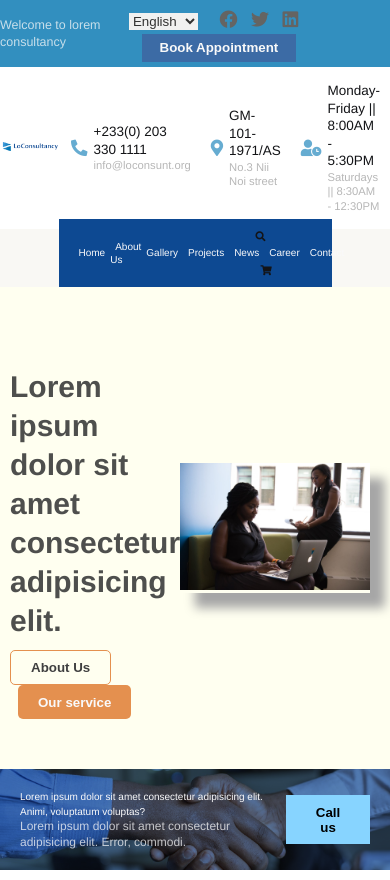
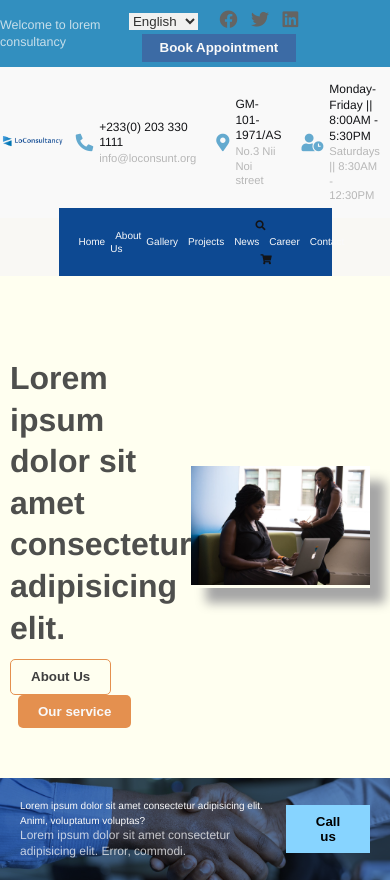
Before and after one commit to habeeb25/Consultancy-website, a website: page index.html in a window 390 px wide. Drawn offline with Linux system fonts and the light colour scheme; files whose address does not match are found by name.

Commit message:
minimized specificity

```diff
--- a/CSS/style.css
+++ b/CSS/style.css
@@ -2,9 +2,9 @@
 :root {
   font-size: 10px;
 
-  --main__heading: clamp(30px, (100vw)/35, 70px);
-  --sub__heading: clamp(26px, (75vw)/35, 55px);
-  --sub__sub__heading: clamp(24px, (50vw)/35, 40px);
+  --main__heading: clamp(3.2rem, (100vw)/35, 6.4rem);
+  --sub__heading: clamp(2.6rem, (75vw)/35, 5.5rem);
+  --sub__sub__heading: clamp(2.4rem, (50vw)/35, 4rem);
 
   --main__font__family: Helvetica, Arial, sans-serif;
 
@@ -35,7 +35,7 @@
 
 body {
   font-family: var(--main__font__family);
-  font-size: clamp(12px, 1rem * (1vw + 1vh) / 2, 35px);
+  font-size: clamp(12px, 1rem * (1vw + 1vh) / 2, 2rem);
   line-height: 1.3;
   max-width: 100vw;
   color: var(--txt__onPri);
@@ -64,6 +64,7 @@ h4 {
 
 a {
   text-decoration: none;
+  color: var(--txt-onSec);
 }
 
 ul {
@@ -72,6 +73,9 @@ ul {
 
 img {
   width: 100%;
+}
+i {
+  cursor: pointer;
 }
 
 button {
@@ -82,7 +86,7 @@ button {
   font-weight: 600;
 }
 .wrapper {
-  width: 100%;
+  width: 100vw;
   max-width: 1340px;
   margin: 0 auto;
   position: relative;
@@ -151,7 +155,7 @@ header {
 
 /************ SECONDARY NAVBAR  ************/
 .secondary-navbar {
-  background-color: #ffffff;
+  background-color: #f9f9f9;
   display: flex;
   justify-content: space-evenly;
   align-items: center;
@@ -178,8 +182,8 @@ header {
   padding: 0 1em;
 }
 
-.sec-nav-contact div i {
-  font-size: 1.65rem;
+.sec-nav-contact i {
+  font-size: 1.75rem;
   color: var(--primary__dark);
   opacity: 0.6;
 }
@@ -188,9 +192,8 @@ header {
   margin-left: 0.6em;
 }
 
-.details p:first-child,
-.details p:first-child a {
-  font-size: 1.35rem;
+.details p:first-child {
+  font-size: 1.2rem;
   font-weight: 550;
   color: var(--txt__onPri);
 }
```
